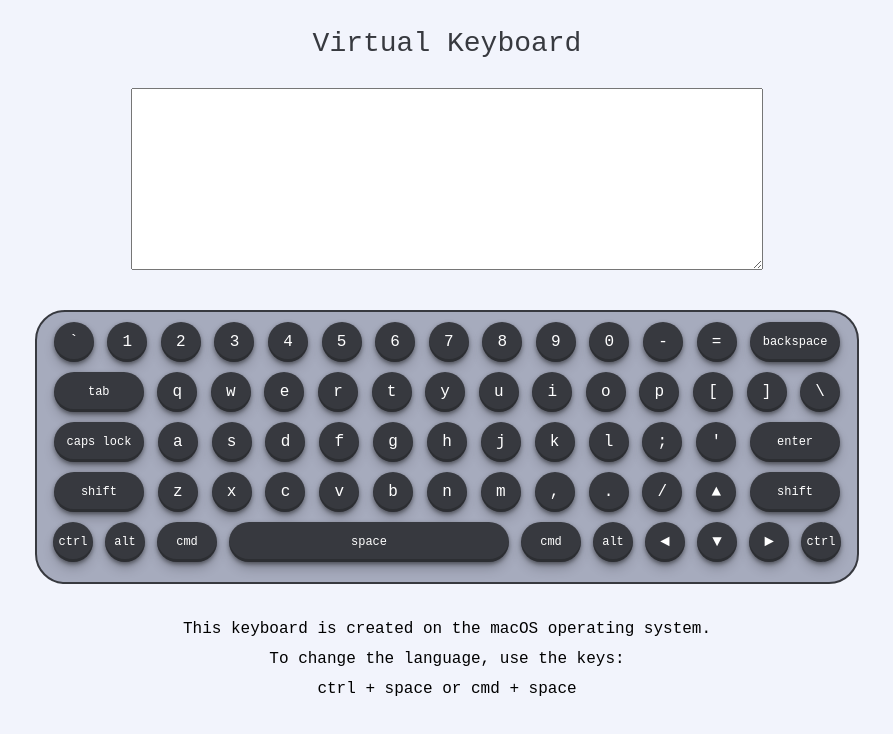
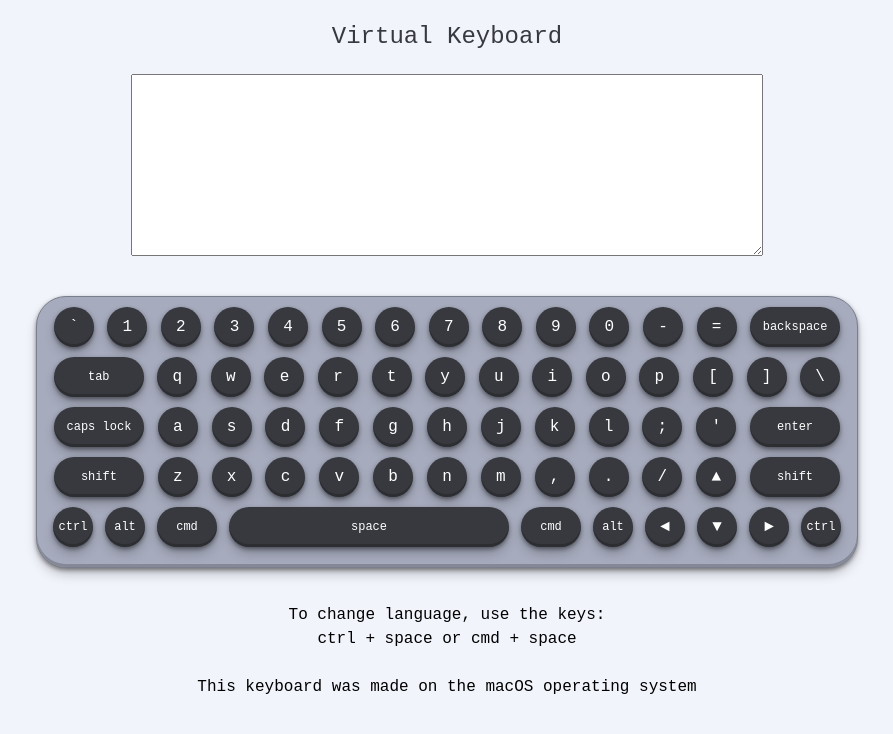
Before and after one commit to wandermiltz/virtual-keyboard, a website with bundled scripts: page index.html in a window 1280 px wide. Shown: the whole page, without its empty margins (193-1086 px from the left). Built offline with nearby package versions, Linux system fonts and the light colour scheme.

Commit message:
fix: text content and sizes of title and footer, add keyboard box-shadow

```diff
--- a/js/script.js
+++ b/js/script.js
@@ -29,7 +29,7 @@ keyboard.className = cssClasses.KEYBOARD;
 footer.className = cssClasses.FOOTER;
 
 title.innerText = 'Virtual Keyboard';
-footer.innerText = 'This keyboard is created on the macOS operating system.\nTo change the language, use the keys:\nctrl + space or cmd + space';
+footer.innerText = 'To change language, use the keys:\nctrl + space or cmd + space\n\nThis keyboard was made on the macOS operating system';
 
 const keyboardRowsArr = generateKeyboardElements(5, cssClasses.KEYBOARD__ROW);
 const keyboardKeysArr = [];
--- a/style.css
+++ b/style.css
@@ -9,9 +9,9 @@ body {
 }
 
 .title {
-  font-size: 28px;
-  line-height: 50px;
-  color: #37393F;
+  font-size: 24px;
+  line-height: 42px;
+  color: #37393f;
   text-align: center;
   font-weight: normal;
 }
@@ -28,15 +28,16 @@ body {
   height: 150px;
   padding: 15px;
   font-size: 18px;
-  color: #37393F;
+  color: #37393f;
 }
 
 .keyboard {
   width: 800px;
   padding: 10px;
-  background: #A6ABBD;
-  border: 2px solid #37393F;
+  background: #a6abbd;
+  border: 1px solid #7b7f8d;
   border-radius: 30px;
+  box-shadow: rgba(0, 0, 0, 0.4) 0px 2px 4px, rgba(0, 0, 0, 0.3) 0px 7px 13px -3px, rgba(0, 0, 0, 0.2) 0px -3px 0px inset;
 }
 
 .keyboard__row {
@@ -53,7 +54,7 @@ body {
   width: 40px;
   height: 40px;
   border-radius: 20px;
-  background-color: #37393F;
+  background-color: #37393f;
   font-size: 16px;
   color: #fff;
   transition: 0.3s;
@@ -61,9 +62,9 @@ body {
 }
 
 .footer {
-  padding-top: 30px;
+  padding-top: 35px;
+  line-height: 24px;
   text-align: center;
-  line-height: 30px;
 }
 
 .Enter,
```
